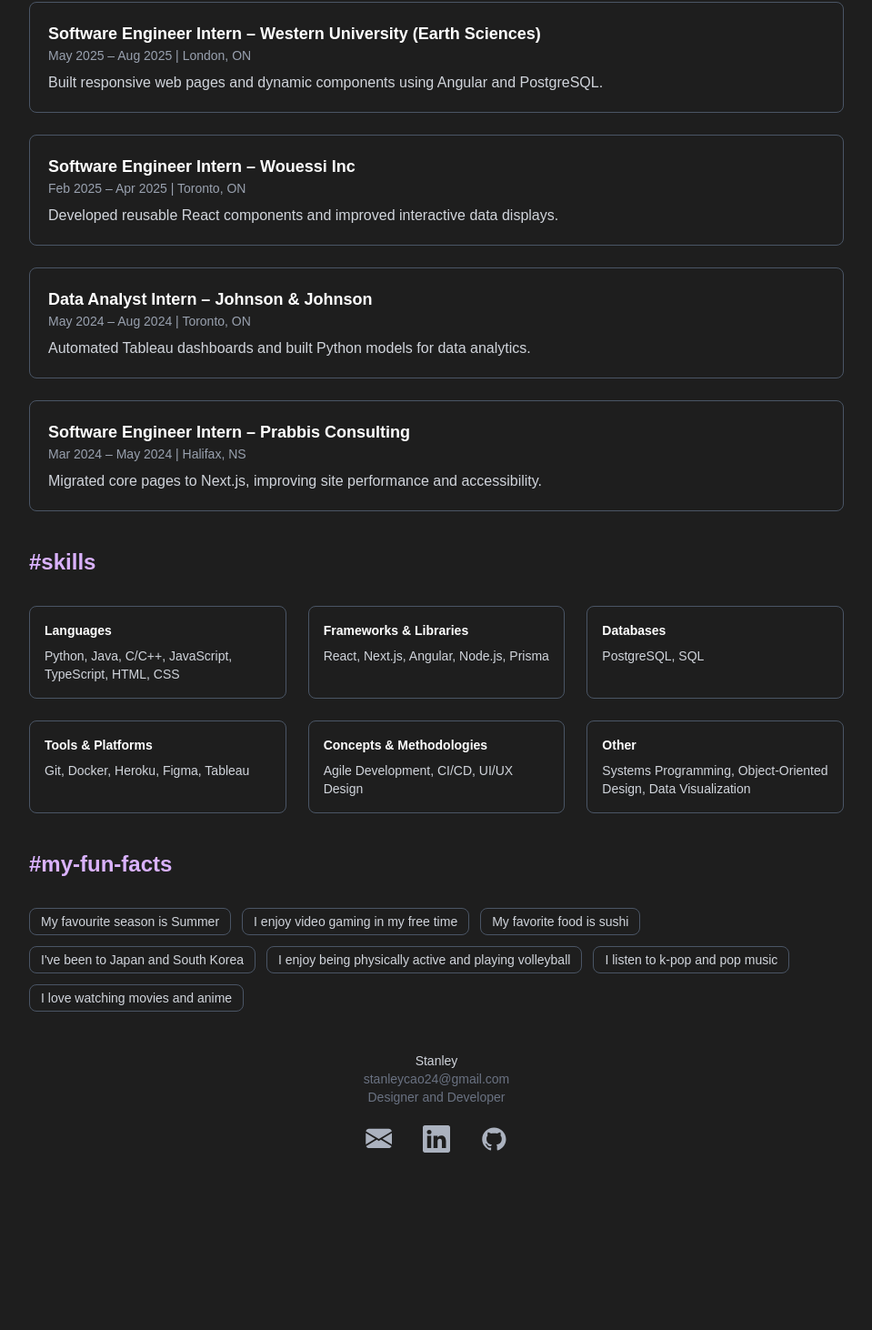
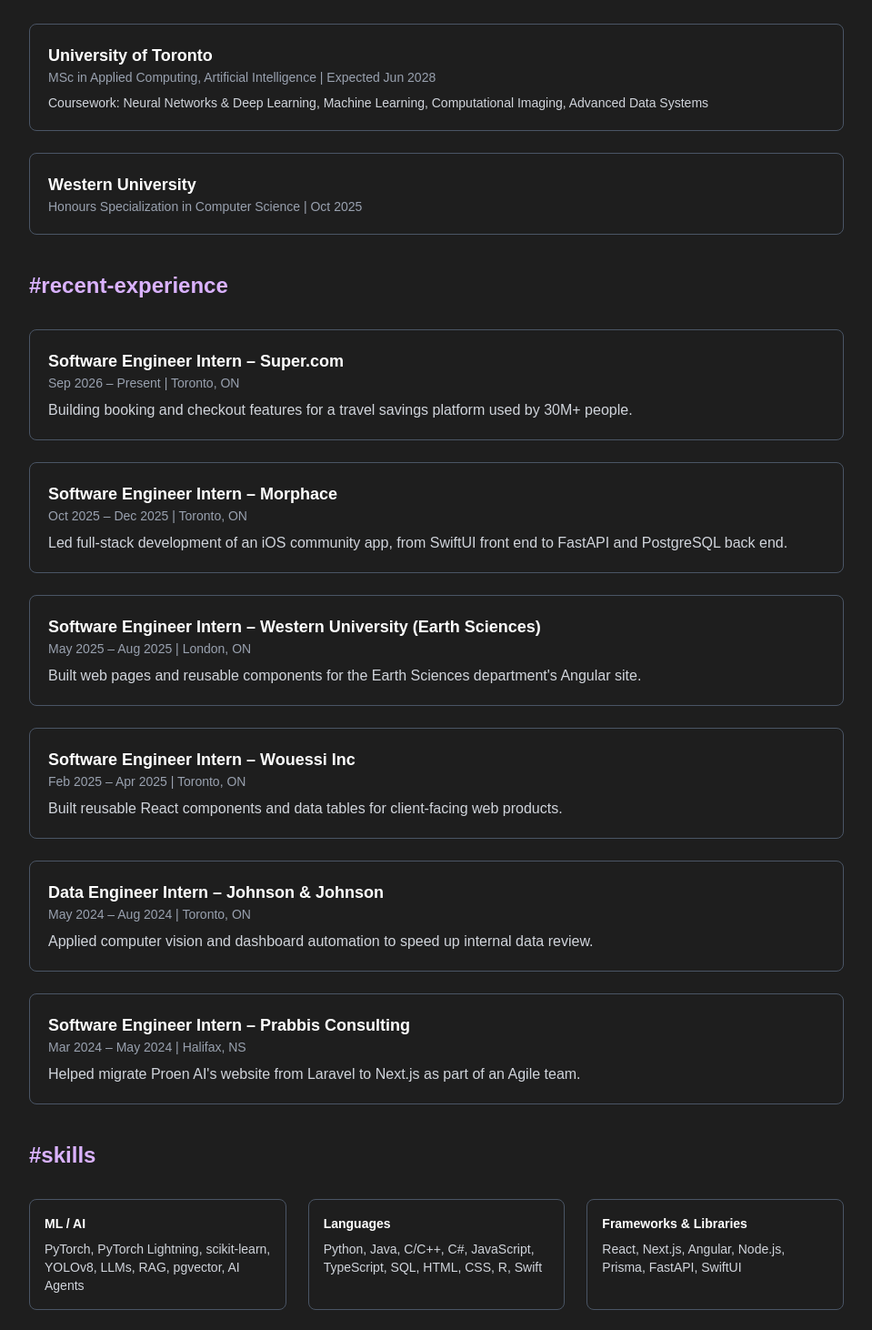
Before and after one commit to stanley-cao/portfolio-site, a Next.js app: page /about-me in a window 1280 px wide. Shown: the part 438-1900 px from the top of the page at 91% size, without its empty margins (160-1119 px from the left). Before the commit the page ends 1734 px from the top, so only its background shows below. Built offline with nearby package versions, Linux system fonts and the light colour scheme.

Commit message:
updated website to reflect current status

```diff
--- a/src/app/about-me/page.tsx
+++ b/src/app/about-me/page.tsx
@@ -1,3 +1,5 @@
+import { education, experience, skills } from "@/lib/experience";
+
 export default function AboutMe() {
     return (
       <main className="min-h-screen text-gray-300 flex flex-col items-center py-5 px-6">
@@ -9,12 +11,29 @@
           <div className="space-y-4">
             <p>Hello, I’m Stanley!</p>
             <p>
-                I’m a Computer Science student from Western University. I
-                enjoy building things and learning about new technologies.
-                I’m passionate about web development, data analytics, and UI/UX
-                design. In my free time, I love gaming, watching anime, and
-                exploring new places.
+                I’m an MSc Applied Computing student at the University of Toronto,
+                specializing in Artificial Intelligence, and a Software Engineer Intern
+                on the travel team at Super.com. I graduated from Western University
+                in Computer Science. I enjoy building things and learning about new
+                technologies, and I’m passionate about web development, machine learning,
+                data analytics, and UI/UX design. In my free time, I love gaming,
+                watching anime, and exploring new places.
             </p>
+          </div>
+        </section>
+
+        {/* Education Section */}
+        <section className="max-w-4xl w-full mt-10">
+          <h2 className="text-2xl font-bold text-purple-300 mb-8">#education</h2>
+
+          <div className="space-y-6">
+            {education.map((edu) => (
+              <div key={edu.school} className="border border-gray-600 rounded-lg p-5 hover:border-purple-400 transition">
+                <h3 className="text-lg font-semibold text-white">{edu.school}</h3>
+                <p className="text-gray-400 text-sm">{edu.degree} | {edu.dates}</p>
+                {edu.detail && <p className="text-gray-300 mt-2 text-sm">Coursework: {edu.detail}</p>}
+              </div>
+            ))}
           </div>
         </section>
 
@@ -23,45 +42,15 @@
           <h2 className="text-2xl font-bold text-purple-300 mb-8">#recent-experience</h2>
 
           <div className="space-y-6">
-            <div className="border border-gray-600 rounded-lg p-5 hover:border-purple-400 transition">
+            {experience.map((exp) => (
+              <div key={exp.company} className="border border-gray-600 rounded-lg p-5 hover:border-purple-400 transition">
                 <h3 className="text-lg font-semibold text-white">
-                Software Engineer Intern – Western University (Earth Sciences)
+                  {exp.role} – {exp.company}
                 </h3>
-            <p className="text-gray-400 text-sm">May 2025 – Aug 2025 | London, ON</p>
-            <p className="text-gray-300 mt-2">
-                Built responsive web pages and dynamic components using Angular and PostgreSQL.
-            </p>
+                <p className="text-gray-400 text-sm">{exp.dates} | {exp.location}</p>
+                <p className="text-gray-300 mt-2">{exp.summary}</p>
               </div>
-
-            <div className="border border-gray-600 rounded-lg p-5 hover:border-purple-400 transition">
-            <h3 className="text-lg font-semibold text-white">
-                Software Engineer Intern – Wouessi Inc
-            </h3>
-            <p className="text-gray-400 text-sm">Feb 2025 – Apr 2025 | Toronto, ON</p>
-            <p className="text-gray-300 mt-2">
-                Developed reusable React components and improved interactive data displays.
-            </p>
-            </div>
-
-            <div className="border border-gray-600 rounded-lg p-5 hover:border-purple-400 transition">
-            <h3 className="text-lg font-semibold text-white">
-                Data Analyst Intern – Johnson & Johnson
-            </h3>
-            <p className="text-gray-400 text-sm">May 2024 – Aug 2024 | Toronto, ON</p>
-            <p className="text-gray-300 mt-2">
-                Automated Tableau dashboards and built Python models for data analytics.
-            </p>
-            </div>
-
-            <div className="border border-gray-600 rounded-lg p-5 hover:border-purple-400 transition">
-            <h3 className="text-lg font-semibold text-white">
-                Software Engineer Intern – Prabbis Consulting
-            </h3>
-            <p className="text-gray-400 text-sm">Mar 2024 – May 2024 | Halifax, NS</p>
-            <p className="text-gray-300 mt-2">
-                Migrated core pages to Next.js, improving site performance and accessibility.
-            </p>
-            </div>
+            ))}
           </div>
         </section>
 
@@ -70,35 +59,12 @@
           <h2 className="text-2xl font-bold text-purple-300 mb-8">#skills</h2>
 
           <div className="grid md:grid-cols-2 lg:grid-cols-3 gap-6 text-sm">
-            <div className="border border-gray-600 rounded-lg p-4">
-            <h3 className="font-semibold text-white mb-2">Languages</h3>
-            <p>Python, Java, C/C++, JavaScript, TypeScript, HTML, CSS</p>
+            {skills.map((group) => (
+              <div key={group.title} className="border border-gray-600 rounded-lg p-4">
+                <h3 className="font-semibold text-white mb-2">{group.title}</h3>
+                <p>{group.items}</p>
               </div>
-
-            <div className="border border-gray-600 rounded-lg p-4">
-            <h3 className="font-semibold text-white mb-2">Frameworks & Libraries</h3>
-            <p>React, Next.js, Angular, Node.js, Prisma</p>
-            </div>
-
-            <div className="border border-gray-600 rounded-lg p-4">
-            <h3 className="font-semibold text-white mb-2">Databases</h3>
-            <p>PostgreSQL, SQL</p>
-            </div>
-
-            <div className="border border-gray-600 rounded-lg p-4">
-            <h3 className="font-semibold text-white mb-2">Tools & Platforms</h3>
-            <p>Git, Docker, Heroku, Figma, Tableau</p>
-            </div>
-
-            <div className="border border-gray-600 rounded-lg p-4">
-            <h3 className="font-semibold text-white mb-2">Concepts & Methodologies</h3>
-            <p>Agile Development, CI/CD, UI/UX Design</p>
-            </div>
-
-            <div className="border border-gray-600 rounded-lg p-4">
-            <h3 className="font-semibold text-white mb-2">Other</h3>
-            <p>Systems Programming, Object-Oriented Design, Data Visualization</p>
-            </div>
+            ))}
           </div>
         </section>
 
--- a/src/app/contacts/page.tsx
+++ b/src/app/contacts/page.tsx
@@ -31,7 +31,7 @@
                 <FaLinkedin className="text-purple-400 text-lg" /> Stanley Cao
               </p>
               <p className="flex items-center gap-2">
-                <FaEnvelope className="text-purple-400 text-lg" /> stanleycao24@gmail.com
+                <FaEnvelope className="text-purple-400 text-lg" /> caostan02@gmail.com
               </p>
             </div>
           </div>
@@ -47,7 +47,7 @@
             <a href="https://www.linkedin.com/in/stanley-cao/" target="_blank" rel="noopener noreferrer" className="hover:text-purple-400 transition">
               <FaLinkedin />
             </a>
-            <a href="mailto:stanleycao24@gmail.com" className="hover:text-purple-400 transition">
+            <a href="mailto:caostan02@gmail.com" className="hover:text-purple-400 transition">
               <FaEnvelope />
             </a>
             <a href="https://open.spotify.com/user/1otrs3dn3ctgfhj1bdflj0e6t?si=cb3e7cc875034471" target="_blank" rel="noopener noreferrer" className="hover:text-purple-400 transition">
--- a/src/components/Footer.tsx
+++ b/src/components/Footer.tsx
@@ -5,12 +5,12 @@
     <footer className="py-6 px-6 md:px-16 text-sm text-gray-500 flex flex-col items-center justify-center gap-4 text-center">
       <div>
         <p className="font-medium text-gray-300">Stanley</p>
-        <p className="text-gray-500">stanleycao24@gmail.com</p>
+        <p className="text-gray-500">caostan02@gmail.com</p>
         <p>Designer and Developer</p>
       </div>
 
       <div className="flex gap-6 items-center">
-        <a href="mailto:stanleycao24@gmail.com">
+        <a href="mailto:caostan02@gmail.com">
           <Image src="/icons/Email.svg" alt="Email" width={40} height={40} />
         </a>
         <a href="https://www.linkedin.com/in/stanley-cao/" target="_blank">
--- a/src/components/Hero.tsx
+++ b/src/components/Hero.tsx
@@ -16,7 +16,7 @@
           </h1>
 
           <p className="text-gray-400 mb-8">
-            I am a Computer Science student currently seeking new graduate opportunities in Software Engineering.
+            I’m an MSc Applied Computing (AI) student at the University of Toronto and a Software Engineer Intern at Super.com, interested in opportunities in Machine Learning, Artificial Intelligence, and Software Engineering.
             I love building (and occasionally designing) fun digital experiences.
           </p>
 
--- /dev/null
+++ b/src/lib/experience.ts
@@ -0,0 +1,104 @@
+export type Experience = {
+  role: string;
+  company: string;
+  dates: string;
+  location: string;
+  summary: string;
+};
+
+export const experience: Experience[] = [
+  {
+    role: "Software Engineer Intern",
+    company: "Super.com",
+    dates: "Sep 2026 – Present",
+    location: "Toronto, ON",
+    summary:
+      "Building booking and checkout features for a travel savings platform used by 30M+ people.",
+  },
+  {
+    role: "Software Engineer Intern",
+    company: "Morphace",
+    dates: "Oct 2025 – Dec 2025",
+    location: "Toronto, ON",
+    summary:
+      "Led full-stack development of an iOS community app, from SwiftUI front end to FastAPI and PostgreSQL back end.",
+  },
+  {
+    role: "Software Engineer Intern",
+    company: "Western University (Earth Sciences)",
+    dates: "May 2025 – Aug 2025",
+    location: "London, ON",
+    summary:
+      "Built web pages and reusable components for the Earth Sciences department's Angular site.",
+  },
+  {
+    role: "Software Engineer Intern",
+    company: "Wouessi Inc",
+    dates: "Feb 2025 – Apr 2025",
+    location: "Toronto, ON",
+    summary:
+      "Built reusable React components and data tables for client-facing web products.",
+  },
+  {
+    role: "Data Engineer Intern",
+    company: "Johnson & Johnson",
+    dates: "May 2024 – Aug 2024",
+    location: "Toronto, ON",
+    summary:
+      "Applied computer vision and dashboard automation to speed up internal data review.",
+  },
+  {
+    role: "Software Engineer Intern",
+    company: "Prabbis Consulting",
+    dates: "Mar 2024 – May 2024",
+    location: "Halifax, NS",
+    summary:
+      "Helped migrate Proen AI's website from Laravel to Next.js as part of an Agile team.",
+  },
+];
+
+export const education = [
+  {
+    school: "University of Toronto",
+    degree: "MSc in Applied Computing, Artificial Intelligence",
+    dates: "Expected Jun 2028",
+    detail: "Neural Networks & Deep Learning, Machine Learning, Computational Imaging, Advanced Data Systems",
+  },
+  {
+    school: "Western University",
+    degree: "Honours Specialization in Computer Science",
+    dates: "Oct 2025",
+    detail: "",
+  },
+];
+
+export const skills = [
+  {
+    title: "ML / AI",
+    items: "PyTorch, PyTorch Lightning, scikit-learn, YOLOv8, LLMs, RAG, pgvector, AI Agents",
+  },
+  {
+    title: "Languages",
+    items: "Python, Java, C/C++, C#, JavaScript, TypeScript, SQL, HTML, CSS, R, Swift",
+  },
+  {
+    title: "Frameworks & Libraries",
+    items: "React, Next.js, Angular, Node.js, Prisma, FastAPI, SwiftUI",
+  },
+  {
+    title: "Databases & Cloud",
+    items: "PostgreSQL, SQL, Supabase, AWS, Docker, Heroku",
+  },
+  {
+    title: "Tools",
+    items: "Git/GitHub, Claude Code, Cursor, Figma, Tableau",
+  },
+  {
+    title: "Concepts & Methodologies",
+    items: "Agile Development, CI/CD, UI/UX Design",
+  },
+  {
+    title: "Other",
+    items: "Systems Programming, Object-Oriented Design, Data Visualization",
+  },
+];
--- a/src/lib/projects.ts
+++ b/src/lib/projects.ts
@@ -1,11 +1,30 @@
 export const projects = [
+    {
+        title: "RAG Assistant",
+        description: "Agentic document chat platform with a 3-stage ingestion pipeline, an AI agent that runs autonomous semantic search over vector embeddings, and multi-user support with row-level security.",
+        tech: ["Python", "FastAPI", "React", "TypeScript", "Supabase", "pgvector"],
+        image: "",
+        liveURL: "",
+        githubURL: "",
+        inProgress: false
+    },
+    {
+        title: "EKGram",
+        description: "Deep learning model (4-person team) that converts scanned EKG printouts into time-series signals, deployed through a web app with live signal visualization and CSV export.",
+        tech: ["PyTorch Lightning", "Next.js", "Supabase"],
+        image: "",
+        liveURL: "",
+        githubURL: "",
+        inProgress: true
+    },
     {
         title: "Portfolio Website",
         description: "You're using it right now! A personal portfolio to showcase myself and experiences.",
         tech: ["Next.js", "TypeScript", "Tailwind CSS"],
         image: "/projects/portfolio.png",
         liveURL: "/",
-        githubURL: "https://github.com/stanley-cao"
+        githubURL: "https://github.com/stanley-cao",
+        inProgress: false
     },
     {
         title: "RecipeHub",
@@ -13,7 +32,8 @@
         tech: ["Next.js", "TypeScript", "Prisma", "PostgreSQL", "Tailwind CSS", "GraphQL"],
         image: "/projects/recipehub.png",
         liveURL: "",
-        githubURL: "https://github.com/stanley-cao/recipebook"
+        githubURL: "https://github.com/stanley-cao/recipebook",
+        inProgress: false
     },
     {
         title: "Western Wonderland",
@@ -21,6 +41,7 @@
         tech: ["C++", "SFML"],
         image: "/projects/westernwonderland.png",
         liveURL: "",
-        githubURL: "https://github.com/stanley-cao/Western-Wonderland"
+        githubURL: "https://github.com/stanley-cao/Western-Wonderland",
+        inProgress: false
     }
 ];
```
Also changed, not shown: src/app/works/page.tsx (+42 -17 lines), 1 other file (tests, documents, lock files or other folders). Lines whose indentation alone changed are shown as unchanged.
